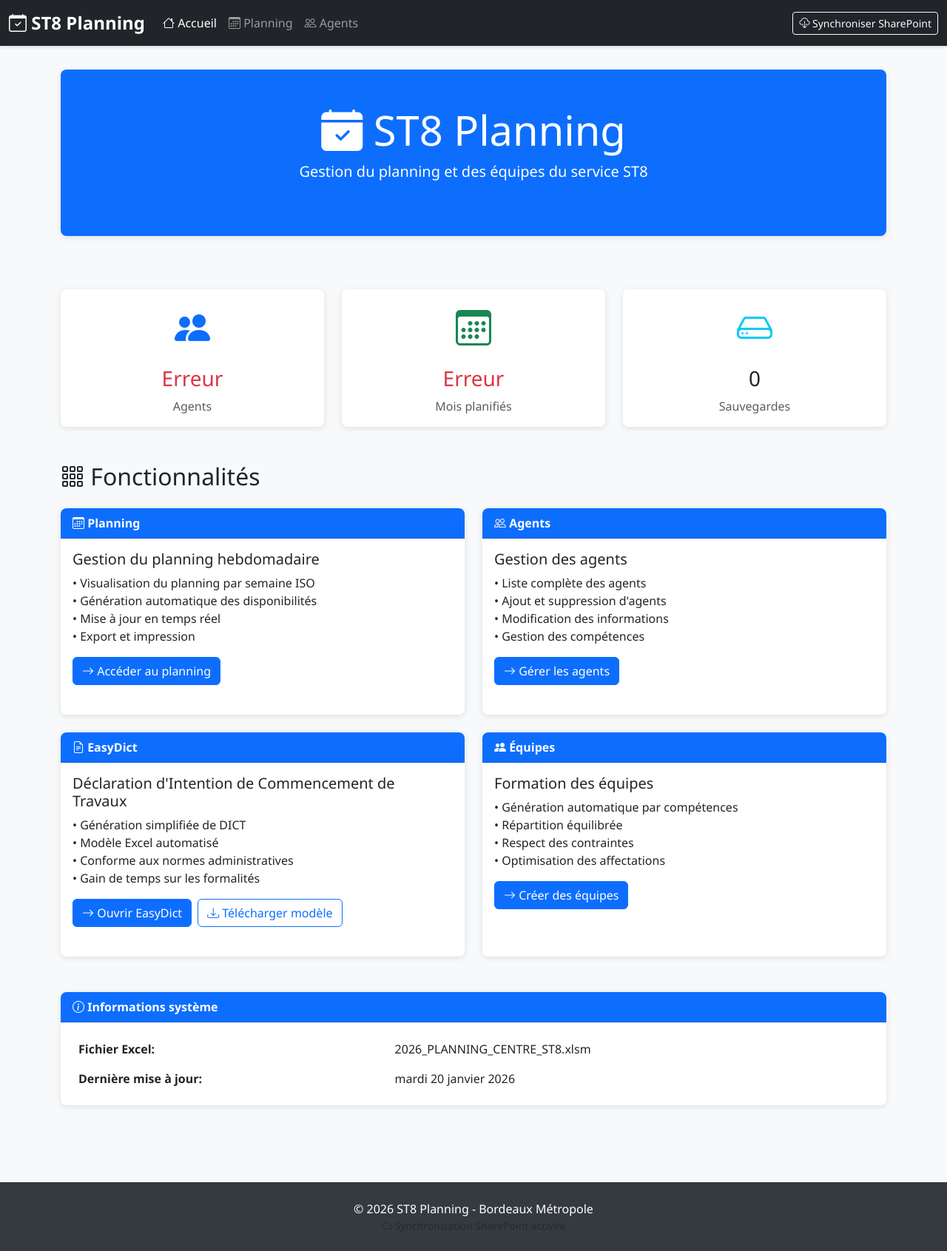
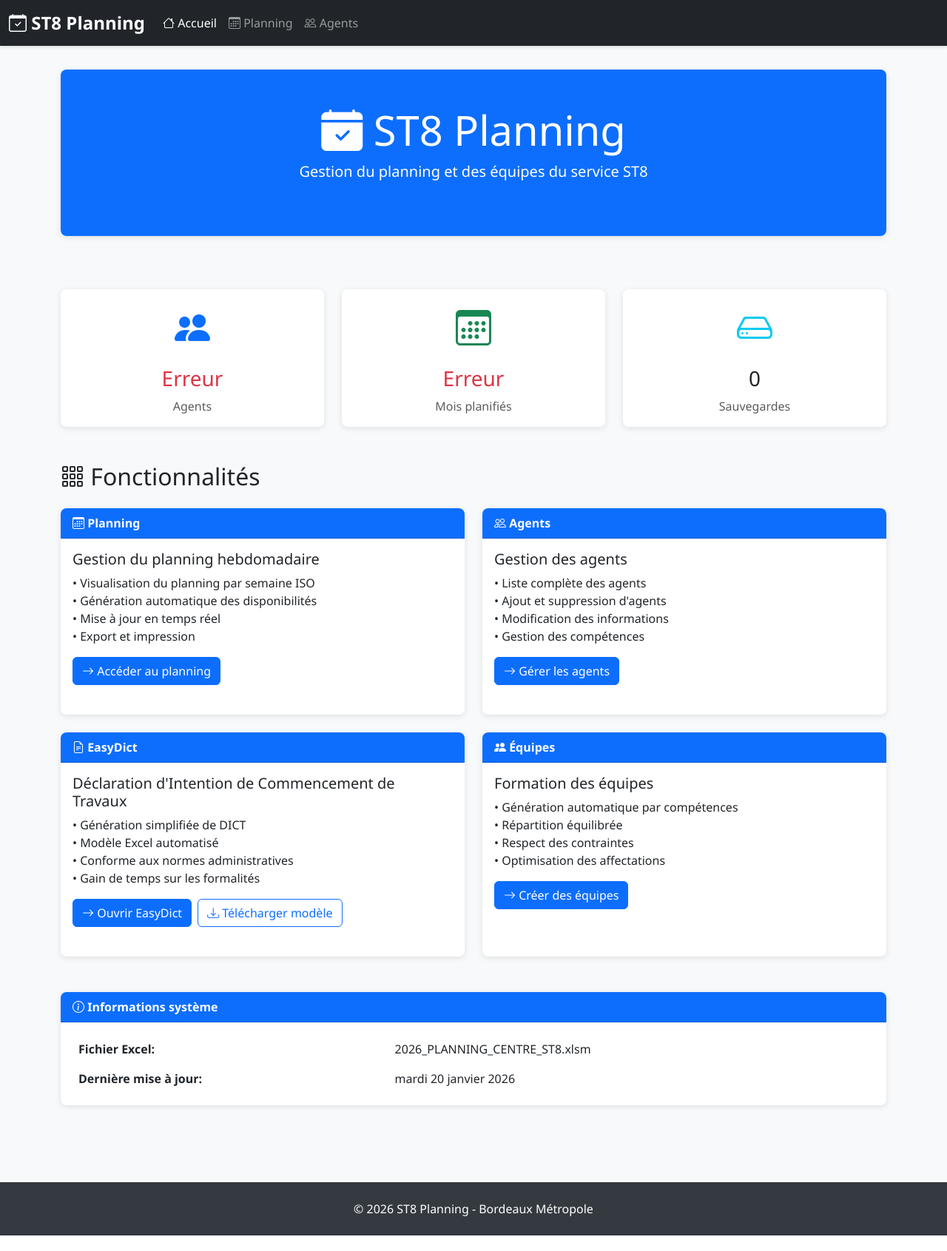
Before and after one commit to lamiedepain/ST8, a Flask app: page / in a window 1280 px wide. Shown: the whole page at 74% size. After the commit the page ends 1670 px from the top, so only its background shows below. Run offline with Flask 3, Linux system fonts and the light colour scheme; data that the repository does not hold is empty.

Commit message:
Suppression complète de SharePoint du header et footer

```diff
--- a/templates/base.html
+++ b/templates/base.html
@@ -138,13 +138,7 @@
                     </li>
                 </ul>
 
-                <ul class="navbar-nav">
-                    <li class="nav-item">
-                        <button class="btn btn-sm btn-outline-light" onclick="syncSharePoint()">
-                            <i class="bi bi-cloud-download"></i> Synchroniser SharePoint
-                        </button>
-                    </li>
-                </ul>
+
             </div>
         </div>
     </nav>
@@ -160,9 +154,6 @@
             <p class="mb-0">
                 &copy; 2026 ST8 Planning - Bordeaux Métropole
             </p>
-            <p class="mb-0 text-muted small">
-                <i class="bi bi-cloud"></i> Synchronisation SharePoint activée
-            </p>
         </div>
     </footer>
 
@@ -174,38 +165,6 @@
 
     <!-- Custom JS -->
     <script>
-        // Fonction de synchronisation SharePoint
-        function syncSharePoint() {
-            const btn = event.target.closest('button');
-            const originalHtml = btn.innerHTML;
-
-            btn.disabled = true;
-            btn.innerHTML = '<span class="spinner-border spinner-border-sm"></span> Synchronisation...';
-
-            fetch('/api/sync-sharepoint', {
-                method: 'POST',
-                headers: {
-                    'Content-Type': 'application/json'
-                }
-            })
-                .then(response => response.json())
-                .then(data => {
-                    if (data.success) {
-                        showAlert('success', data.message);
-                        setTimeout(() => location.reload(), 1500);
-                    } else {
-                        showAlert('danger', 'Erreur: ' + data.error);
-                    }
-                })
-                .catch(error => {
-                    showAlert('danger', 'Erreur de connexion: ' + error);
-                })
-                .finally(() => {
-                    btn.disabled = false;
-                    btn.innerHTML = originalHtml;
-                });
-        }
-
         // Fonction d'affichage d'alerte
         function showAlert(type, message) {
             const alertDiv = `
```
